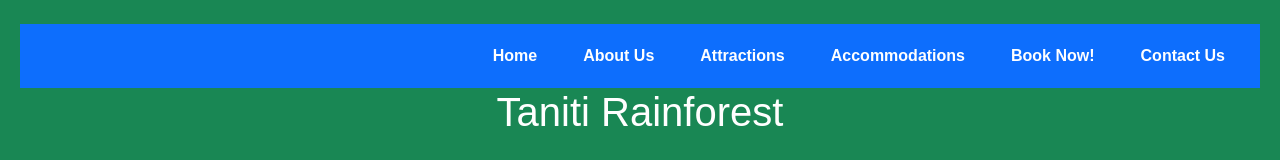
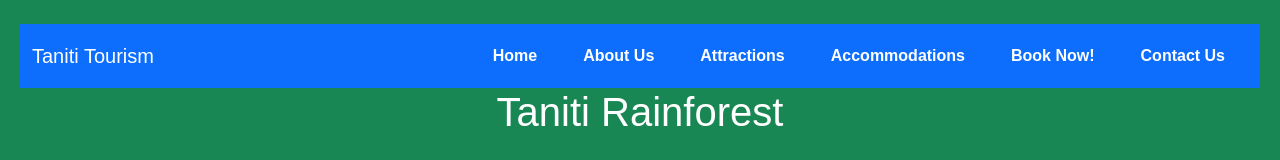
Before and after one commit to Hamza-hub320/UXDesign, a plain HTML site: page taniti-rainforest.html in a window 1280 px wide. Shown: the top 160 px of the page. Drawn offline with nearby package versions, Linux system fonts and the light colour scheme.

Commit message:
Update taniti-rainforest.html

```diff
--- a/taniti-rainforest.html
+++ b/taniti-rainforest.html
@@ -11,6 +11,7 @@
     <header class="bg-success text-white text-center py-4">
         <nav class="navbar navbar-expand-lg navbar-dark bg-primary">
             <div class="container-fluid">
+                <a class="navbar-brand" href="index.html">Taniti Tourism</a>
                 <button class="navbar-toggler" type="button" data-bs-toggle="collapse" data-bs-target="#navbarNav" aria-controls="navbarNav" aria-expanded="false" aria-label="Toggle navigation">
                     <span class="navbar-toggler-icon"></span>
                 </button>
```
